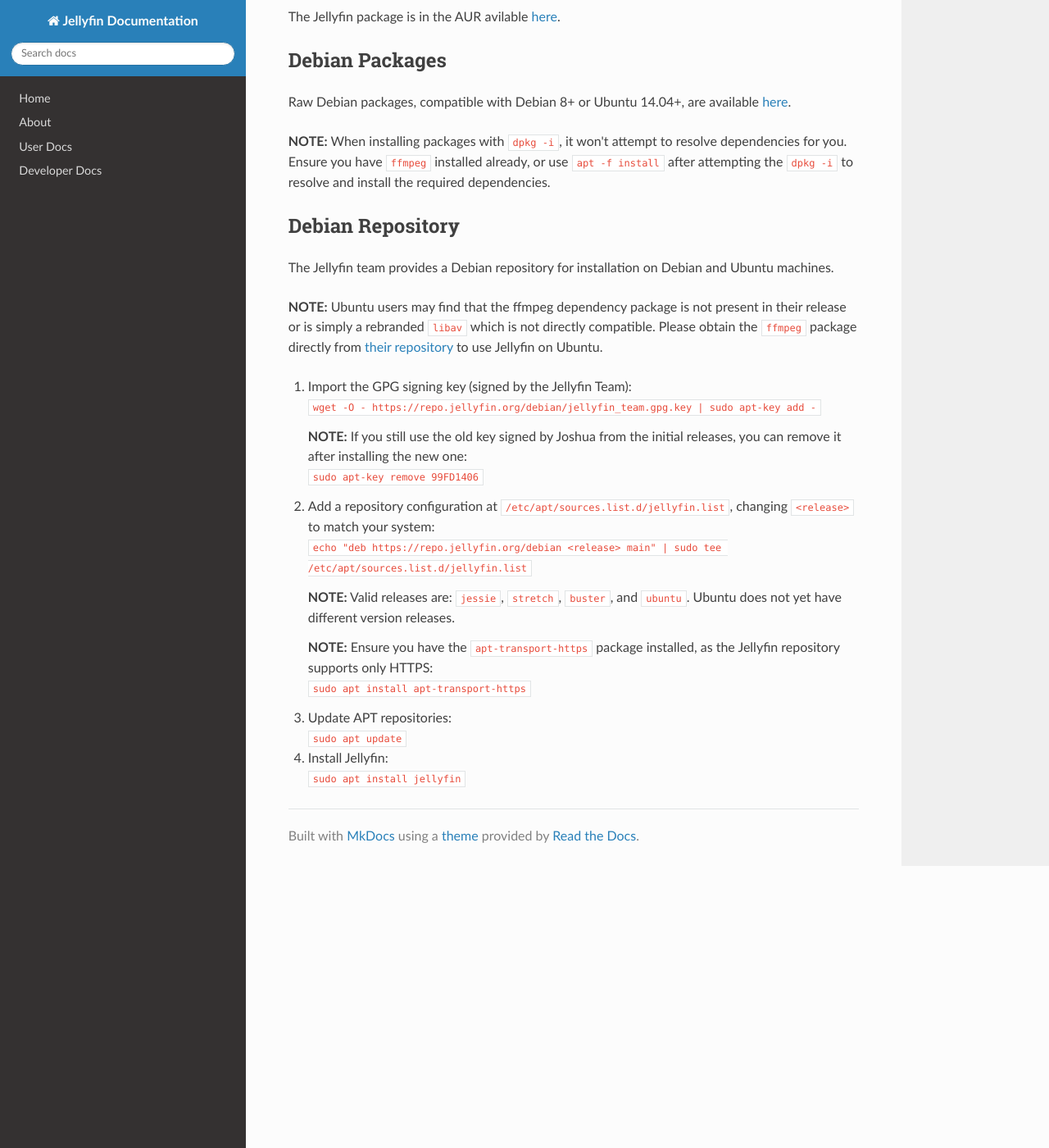
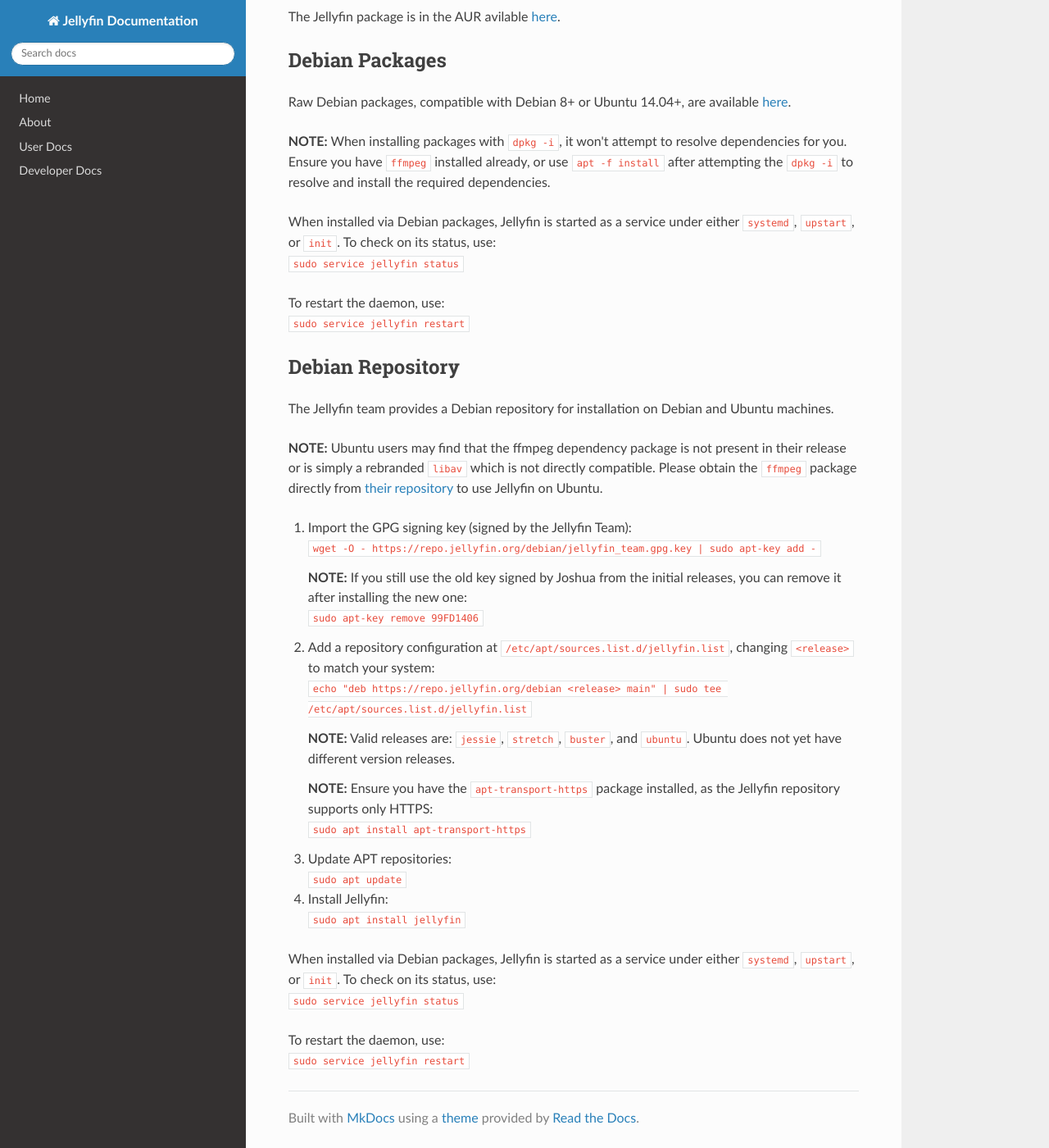
Before and after one commit to jellyfin-archive/jellyfin-docs, an MkDocs documentation site: the page built from docs/user-docs/installing.md, in a window 1280 px wide and 1400 px high, scrolled down 760 px. Shown: the whole window at 82% size. Built offline with MkDocs 1.6.1, drawn with Linux system fonts in a browser that asks for light colours; nearby versions of some CDN libraries.

Commit message:
Add blurb about managing the service

```diff
--- a/docs/user-docs/installing.md
+++ b/docs/user-docs/installing.md
@@ -33,6 +33,12 @@ Raw Debian packages, compatible with Debian 8+ or Ubuntu 14.04+, are available [
 
 **NOTE:** When installing packages with `dpkg -i`, it won't attempt to resolve dependencies for you. Ensure you have `ffmpeg` installed already, or use `apt -f install` after attempting the `dpkg -i` to resolve and install the required dependencies.
 
+When installed via Debian packages, Jellyfin is started as a service under either `systemd`, `upstart`, or `init`. To check on its status, use:
+`sudo service jellyfin status`
+
+To restart the daemon, use:
+`sudo service jellyfin restart`
+
 ## Debian Repository
 
 The Jellyfin team provides a Debian repository for installation on Debian and Ubuntu machines.
@@ -58,3 +64,9 @@ The Jellyfin team provides a Debian repository for installation on Debian and Ub
 
 1. Install Jellyfin:
     `sudo apt install jellyfin`
+
+When installed via Debian packages, Jellyfin is started as a service under either `systemd`, `upstart`, or `init`. To check on its status, use:
+`sudo service jellyfin status`
+
+To restart the daemon, use:
+`sudo service jellyfin restart`
```
